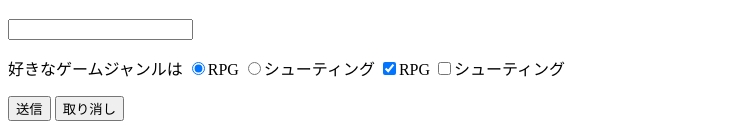
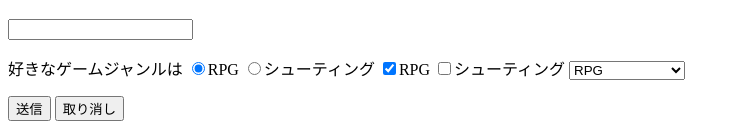
Before and after one commit to atsushi461/web1-5, a plain HTML site: page index.html in a window 1280 px wide. Shown: the part 924-1058 px from the top of the page, without its empty margins (0-740 px from the left). Drawn offline with Linux system fonts and the light colour scheme.

Commit message:
Update index.html

```diff
--- a/index.html
+++ b/index.html
@@ -36,6 +36,11 @@
      <input type="radio" name="input11" value="stg" >シューティング
      <input type="checkbox" name="input11" value="rpg" checked>RPG
      <input type="checkbox" name="input11" value="stg" >シューティング
+     <select name="input13">
+       <option value="rpg">RPG
+       <option value="stg">シューティング
+       <option value="action">アクション
+     </select>
    </p>
    <p><input type="submit" value="送信">
     <input type="reset" value="取り消し"></p>
```
